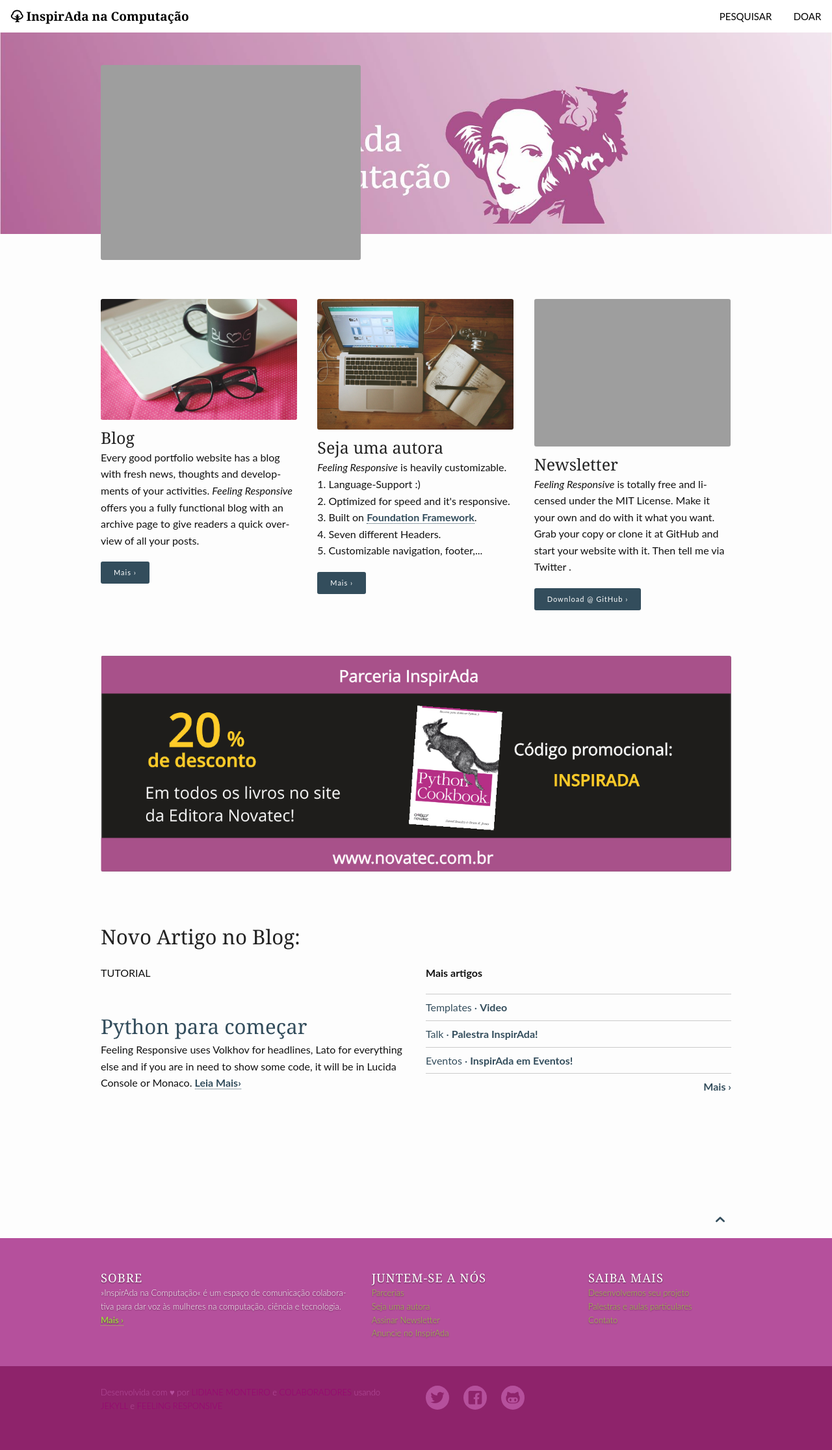
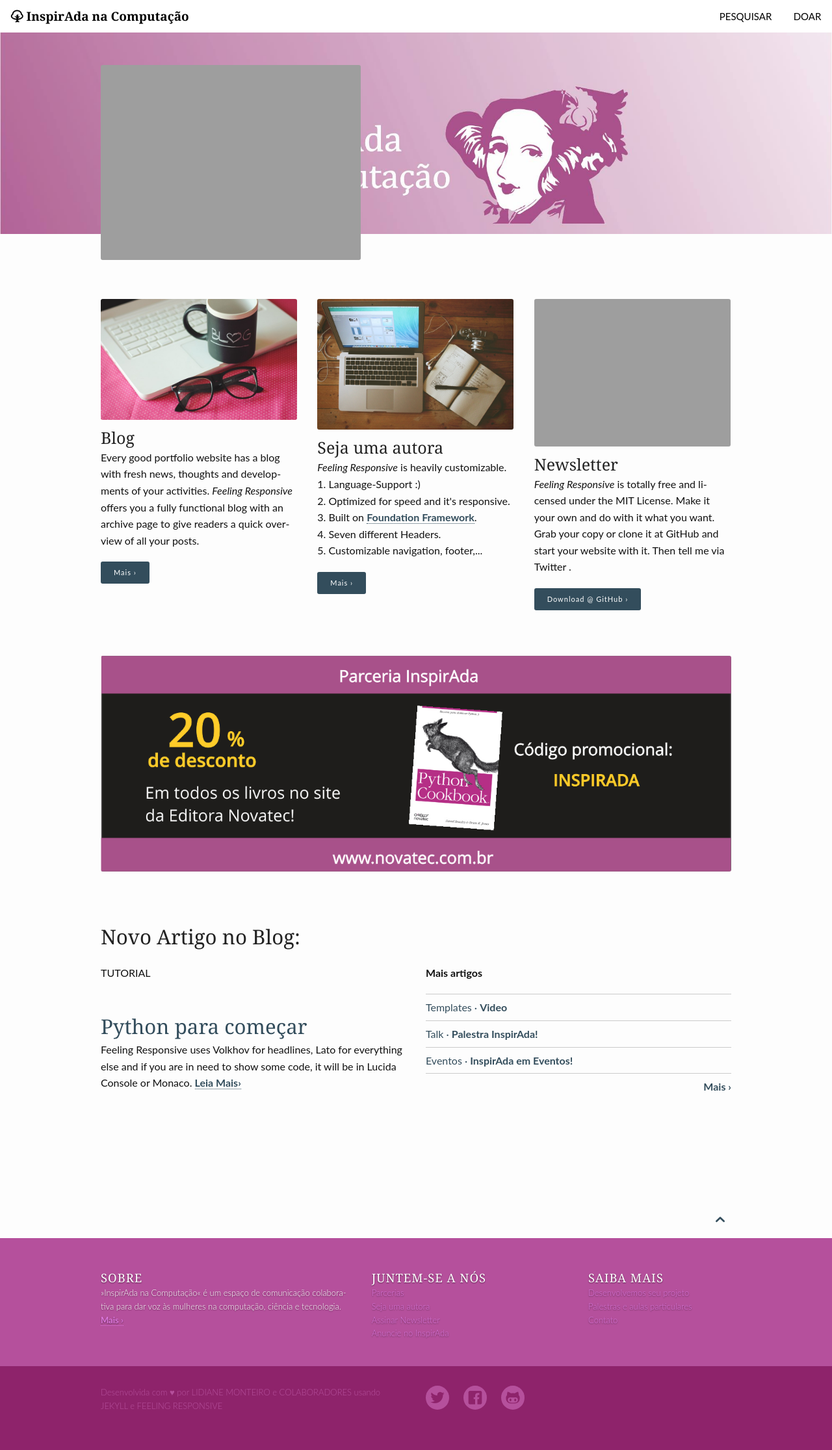
Before and after one commit to inspiradanacomputacao/inspiradanacomputacao.github.io, a Jekyll site: the page built from index.md, in a window 1280 px wide. Shown: the whole page at 65% size. Built offline with Jekyll 4.4.1, drawn with Linux system fonts in a browser that asks for light colours.

Commit message:
ajustando cor do footer

```diff
--- a/_sass/_02_settings_colors.scss
+++ b/_sass/_02_settings_colors.scss
@@ -32,6 +32,7 @@
 $ci-5: #DF4949;		// red
 $ci-6: #A1D044;     // green
 $ci-7: #ffdddd;
+$ci-8: #d7d;
 
 
 
@@ -110,12 +111,12 @@
 
 $footer-bg: #B5509C;
 $footer-color: #fff;
-$footer-link-color: $ci-6;
+$footer-link-color: $ci-8;
 
 
 $subfooter-bg: #8E236B;
 $subfooter-color: $grey-17;
-$subfooter-link-color: $grey-18;
+$subfooter-link-color: $grey-17;
 
 
 
```
